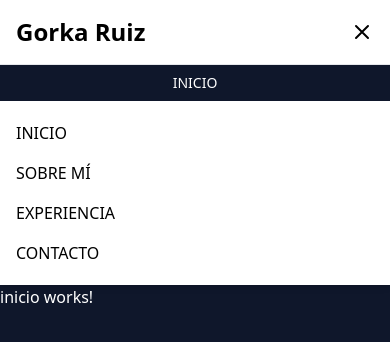
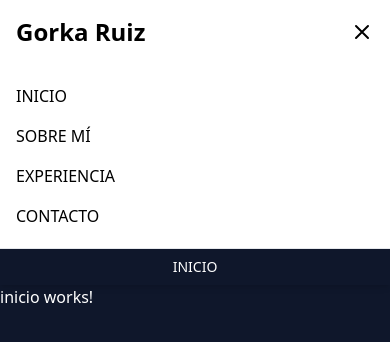
Before and after one commit to Gorka29/portfolio, an Angular app: page / in a window 390 px wide. Both pictures are taken after a click on the button 362 px from the left and 32 px from the top of the page. Shown: the top 342 px of the page. Built offline with nearby package versions, Linux system fonts and the light colour scheme.

Commit message:
menu mejorado

```diff
--- a/src/app/header/header.component.html
+++ b/src/app/header/header.component.html
@@ -24,6 +24,17 @@
       </ul>
     </nav>
 
+    <!-- Menú móvil -->
+    <div class="md:hidden overflow-hidden transition-all duration-300 ease-in-out"
+         [ngClass]="{'max-h-0 opacity-0': !menuAbierto, 'max-h-96 opacity-100': menuAbierto}">
+      <ul class="container mx-auto p-4 space-y-2">
+        <li><a class="block main-color inicio uppercase py-1 font-roboto text-base cursor-pointer" (click)="onSectionClick('inicio')">Inicio</a></li>
+        <li><a class="block main-color sobre-mi uppercase py-1 font-roboto text-base cursor-pointer" (click)="onSectionClick('sobre-mi')">Sobre mí</a></li>
+        <li><a class="block main-color proyectos uppercase py-1 font-roboto text-base cursor-pointer" (click)="onSectionClick('experiencia')">Experiencia</a></li>
+        <li><a class="block main-color contacto uppercase py-1 font-roboto text-base cursor-pointer" (click)="onSectionClick('contacto')">Contacto</a></li>
+      </ul>
+    </div>
+
     <!-- Línea separadora y sección actual (solo para móviles) -->
     <div class="md:hidden">
       <div class="w-full border-t border-gray-200"></div>
@@ -33,13 +44,5 @@
     </div>
   </div>
 
-  <!-- Menú móvil -->
-  <div class="md:hidden" [ngClass]="{'hidden': !menuAbierto}">
-    <ul class="container mx-auto p-4 space-y-2">
-      <li><a class="block main-color inicio uppercase py-1 font-roboto text-base cursor-pointer" (click)="onSectionClick('inicio')">Inicio</a></li>
-      <li><a class="block main-color sobre-mi uppercase py-1 font-roboto text-base cursor-pointer" (click)="onSectionClick('sobre-mi')">Sobre mí</a></li>
-      <li><a class="block main-color proyectos uppercase py-1 font-roboto text-base cursor-pointer" (click)="onSectionClick('experiencia')">Experiencia</a></li>
-      <li><a class="block main-color contacto uppercase py-1 font-roboto text-base cursor-pointer" (click)="onSectionClick('contacto')">Contacto</a></li>
-    </ul>
-  </div>
+
 </header>
```
